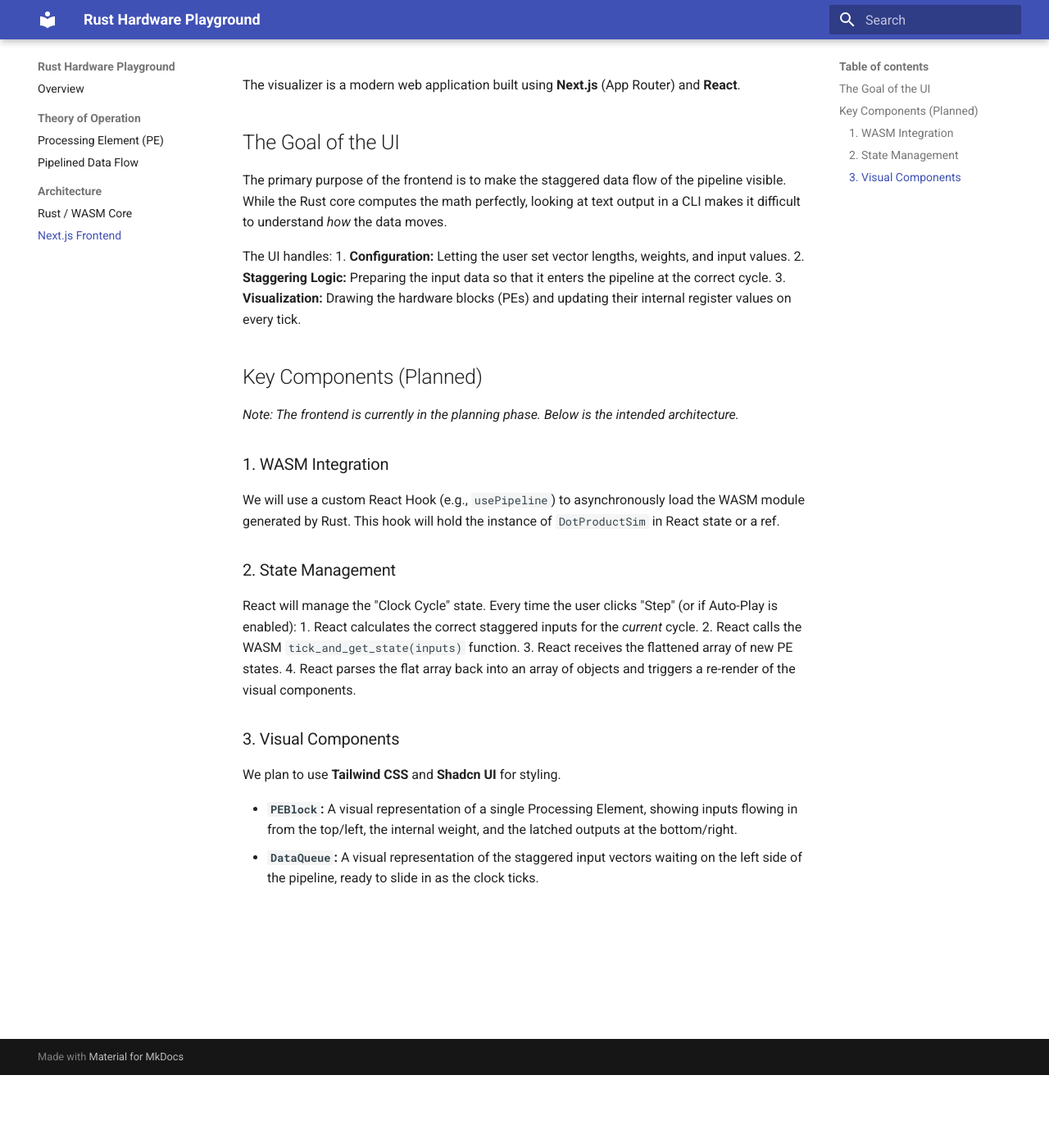
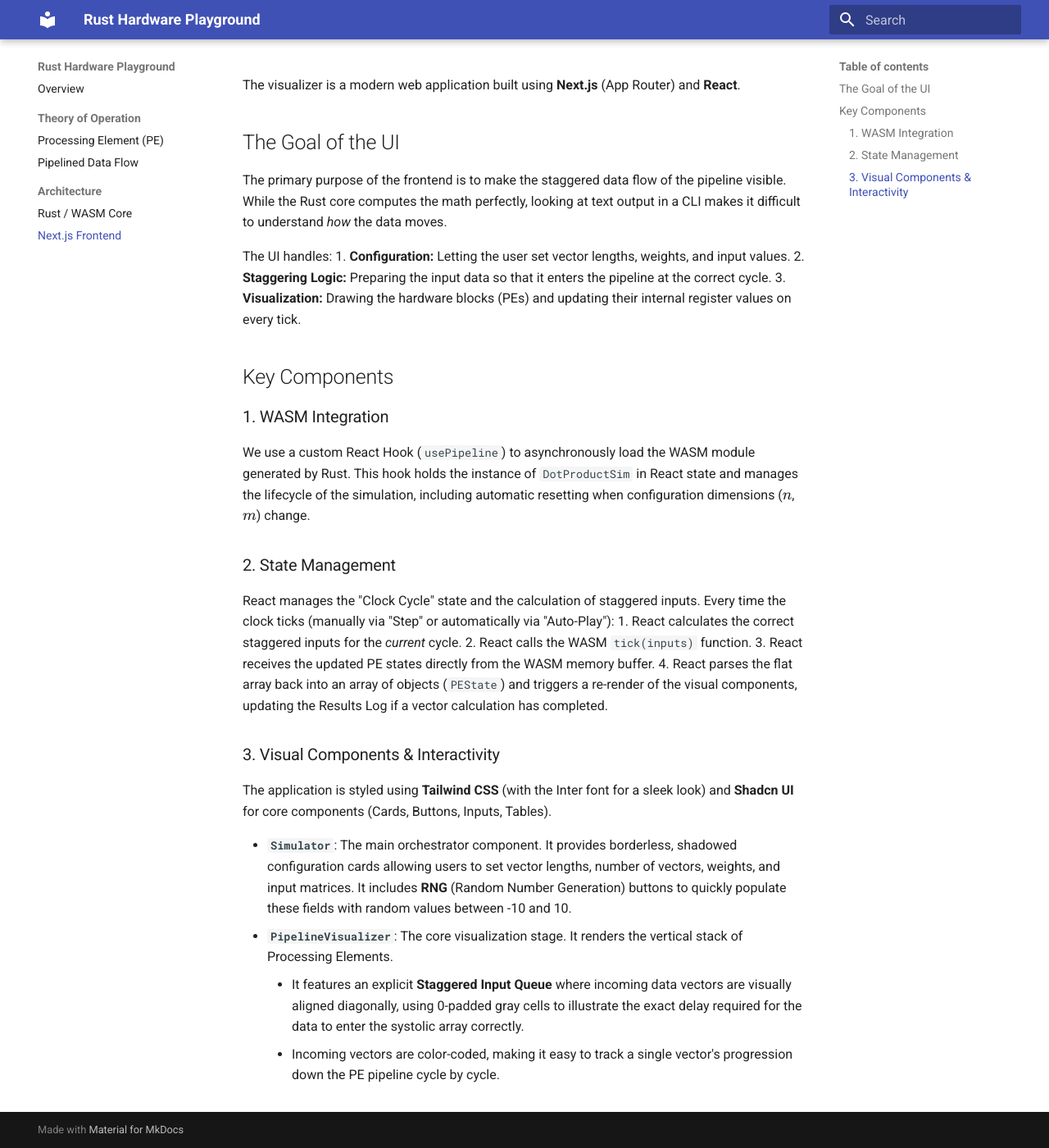
Before and after one commit to georgesung/systolic-array-simulator, an MkDocs documentation site: the page built from docs/architecture/nextjs_frontend.md, in a window 1280 px wide and 1400 px high, scrolled down 89 px. Shown: the whole window at 82% size. Built offline with MkDocs 1.6.1 and Material for MkDocs 9.7.7, drawn with Linux system fonts in a browser that asks for light colours.

Commit message:
docs: update frontend architecture document to reflect completed implementation

```diff
--- a/docs/architecture/nextjs_frontend.md
+++ b/docs/architecture/nextjs_frontend.md
@@ -11,22 +11,22 @@ The UI handles:
 2.  **Staggering Logic:** Preparing the input data so that it enters the pipeline at the correct cycle.
 3.  **Visualization:** Drawing the hardware blocks (PEs) and updating their internal register values on every tick.
 
-## Key Components (Planned)
-
-*Note: The frontend is currently in the planning phase. Below is the intended architecture.*
+## Key Components
 
 ### 1. WASM Integration
-We will use a custom React Hook (e.g., `usePipeline`) to asynchronously load the WASM module generated by Rust. This hook will hold the instance of `DotProductSim` in React state or a ref.
+We use a custom React Hook (`usePipeline`) to asynchronously load the WASM module generated by Rust. This hook holds the instance of `DotProductSim` in React state and manages the lifecycle of the simulation, including automatic resetting when configuration dimensions ($n$, $m$) change.
 
 ### 2. State Management
-React will manage the "Clock Cycle" state. Every time the user clicks "Step" (or if Auto-Play is enabled):
+React manages the "Clock Cycle" state and the calculation of staggered inputs. Every time the clock ticks (manually via "Step" or automatically via "Auto-Play"):
 1.  React calculates the correct staggered inputs for the *current* cycle.
-2.  React calls the WASM `tick_and_get_state(inputs)` function.
-3.  React receives the flattened array of new PE states.
-4.  React parses the flat array back into an array of objects and triggers a re-render of the visual components.
+2.  React calls the WASM `tick(inputs)` function.
+3.  React receives the updated PE states directly from the WASM memory buffer.
+4.  React parses the flat array back into an array of objects (`PEState`) and triggers a re-render of the visual components, updating the Results Log if a vector calculation has completed.
 
-### 3. Visual Components
-We plan to use **Tailwind CSS** and **Shadcn UI** for styling.
+### 3. Visual Components & Interactivity
+The application is styled using **Tailwind CSS** (with the Inter font for a sleek look) and **Shadcn UI** for core components (Cards, Buttons, Inputs, Tables).
 
-*   **`PEBlock`:** A visual representation of a single Processing Element, showing inputs flowing in from the top/left, the internal weight, and the latched outputs at the bottom/right.
-*   **`DataQueue`:** A visual representation of the staggered input vectors waiting on the left side of the pipeline, ready to slide in as the clock ticks.
+*   **`Simulator`**: The main orchestrator component. It provides borderless, shadowed configuration cards allowing users to set vector lengths, number of vectors, weights, and input matrices. It includes **RNG** (Random Number Generation) buttons to quickly populate these fields with random values between -10 and 10.
+*   **`PipelineVisualizer`**: The core visualization stage. It renders the vertical stack of Processing Elements.
+    *   It features an explicit **Staggered Input Queue** where incoming data vectors are visually aligned diagonally, using 0-padded gray cells to illustrate the exact delay required for the data to enter the systolic array correctly.
+    *   Incoming vectors are color-coded, making it easy to track a single vector's progression down the PE pipeline cycle by cycle.
```
